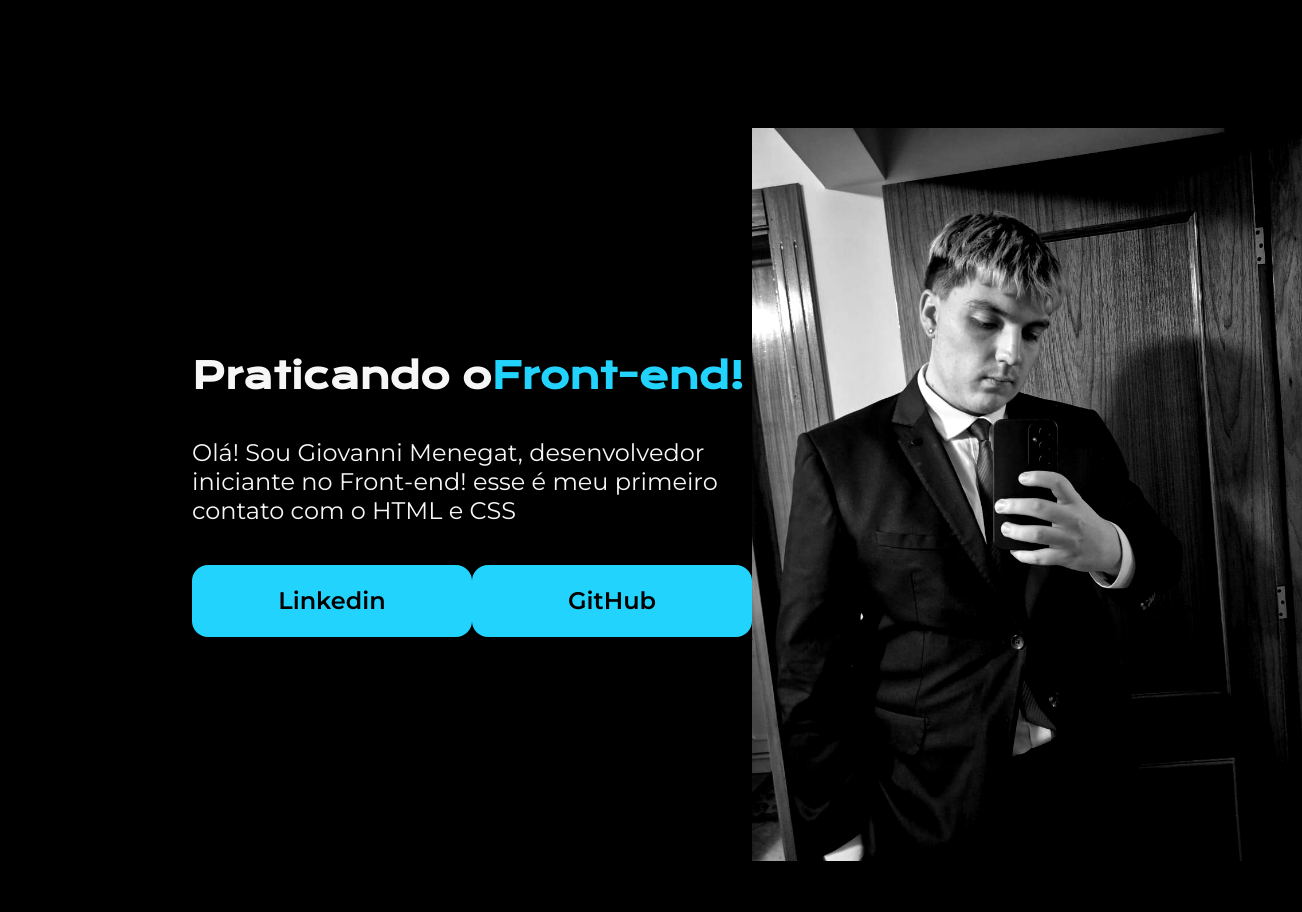
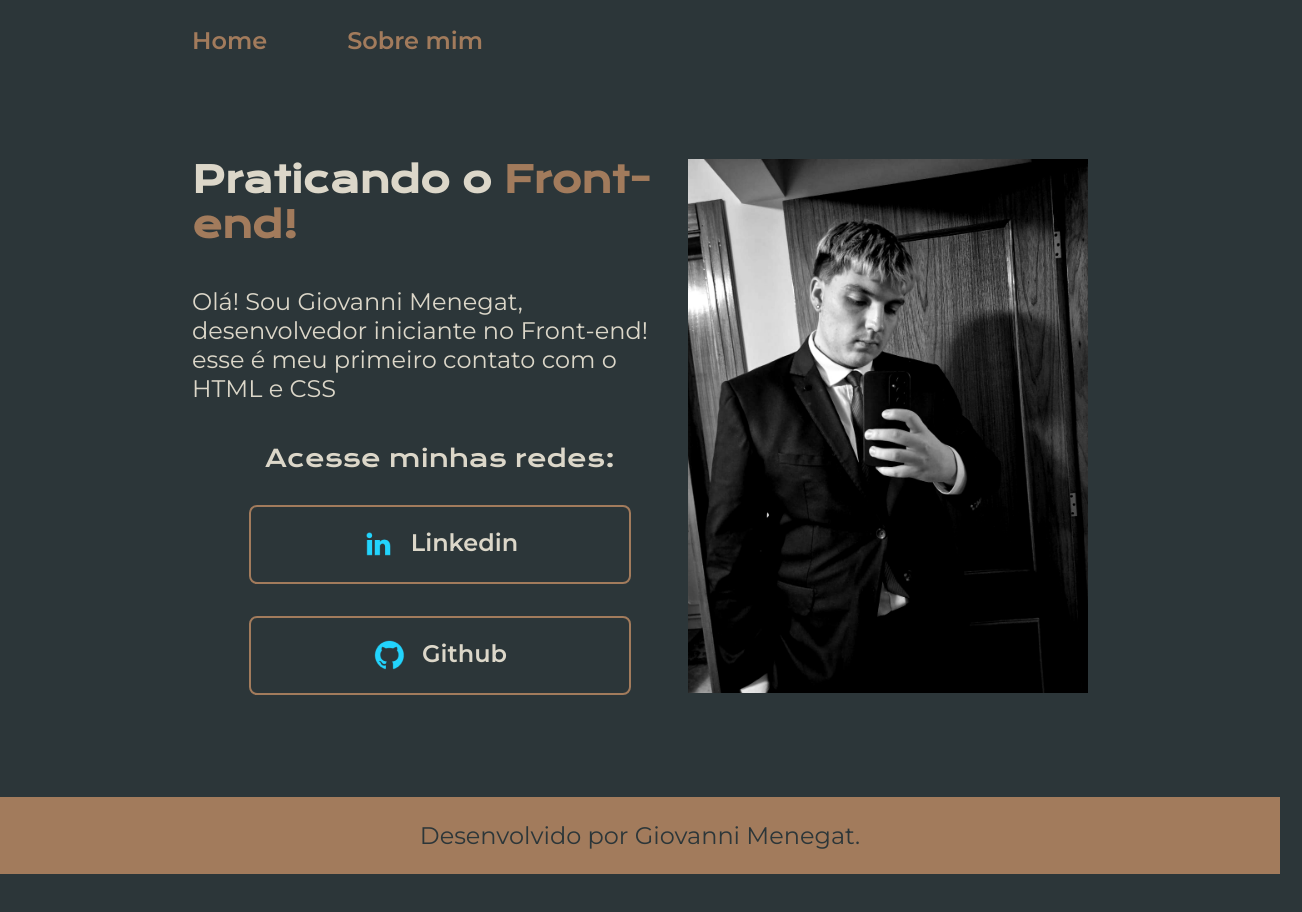
Before and after one commit to giovanni123123123/HTML, a plain HTML site: page index.html in a window 1280 px wide. Shown: the whole page, 1302 px wide, since content can reach past the window. After the commit the page ends 874 px from the top, so only its background shows below. Drawn offline with nearby package versions, Linux system fonts and the light colour scheme.

Commit message:
segundo commit

```diff
--- a/index.html
+++ b/index.html
@@ -6,26 +6,40 @@
     <meta http-equiv="X-UA-Compatible" content="IE=edge">
     <meta name="viewport" content="width=device-width, initial-scale=1.0">
     <title>Portifolio</title>
-    <link rel="stylesheet" href="style.css">
+    <link rel="stylesheet" href="./styles/style.css">
 </head>
 
 <body>
-    <header></header>
+    <header class="cabecalho">
+        <nav class="cabecalho__menu">
+            <a class="cabecalho__menu__link" href="index.html">Home</a>
+            <a class="cabecalho__menu__link" href="about.html">Sobre mim</a>
+        </nav>
+    </header>
     <main class="apresentacao">
         <section class="apresentacao__conteudo">
             <h1 class="apresentacao__conteudo__titulo">Praticando o<strong
-            class="titulo-destaque">Front-end!
+            class="titulo-destaque"> Front-end!
             </strong></h1>
             <p class="apresentacao__conteudo__texto">Olá! Sou Giovanni Menegat, desenvolvedor iniciante no
             Front-end! esse é meu primeiro contato com o HTML e CSS</p>
             <div class="apresentacao__links">
-                <a class="apresentacao__links__link" href="https://www.linkedin.com/in/giovanni-menegat-2ba7b42aa/">Linkedin</a>
-                <a class="apresentacao__links__link" href="https://github.com/giovanni123123123">GitHub</a>
+                <h2 class="apresentacao__links__subtitulo">Acesse minhas redes:</h2>
+                <a class="apresentacao__links__link" href="https://www.linkedin.com/in/giovanni-menegat-2ba7b42aa/">
+                    <img src="./assets/linkedin.png" alt="Icone Linkedin">
+                    Linkedin
+                </a>
+                <a class="apresentacao__links__link" href="https://github.com/giovanni123123123">
+                    <img src="./assets/github.png" alt="Icone Github">
+                    Github
+                </a>
             </div>
         </section>
-        <img class="apresentacao__imagem" src="imagemgiovanni.png" alt="Foto Giovanni">
+        <img class="apresentacao__imagem" src="./assets/imagemgiovanni.png" alt="Foto Giovanni">
     </main>
-    <footer></footer>
+    <footer class="rodape">
+        <p>Desenvolvido por Giovanni Menegat.</p>
+    </footer>
 </body>
 
 </html>
--- a/style.css
+++ /dev/null
@@ -1,62 +0,0 @@
-@import url('https://fonts.googleapis.com/css2?family=Krona+One&family=Montserrat:wght@400;600&display=swap');
-
-*{
-    margin: 0;
-    padding: 0;
-}
-
-body{
-    height: 100vh;
-    box-sizing: border-box;
-    background-color: #000000;
-    color: #F6F6F6;
-}
-
-.titulo-destaque{
-    color: #22D4FD;
-}
-
-.apresentacao{
-    margin: 10% 15%;
-    display: flex;
-    align-items: center;
-    justify-content: space-between;
-}
-.apresentacao__conteudo{
-    width: 615px;
-    display: flex;
-    flex-direction: column;
-    gap: 40px;
-}
-
-.apresentacao__conteudo__titulo{
-    font-size: 36px;
-    font-family: 'Krona One', sans-serif;
-}
-
-.apresentacao__conteudo__texto{
-    font-size: 24px;
-    font-family: 'Montserrat', sans-serif;
-}
-
-.apresentacao__links{
-    display: flex;
-    justify-content: space-between;
-}
-
-.apresentacao__links__link{
-    background-color: #22D4FD;
-    width: 280px;
-    text-align: center;
-    border-radius: 16px;
-    font-size: 24px;
-    font-weight: 600;
-    padding: 21.5px 0;
-    text-decoration: none;
-    color: #000000;
-    font-family: 'Montserrat', sans-serif;
-}
-
-.apresentacao__imagem {
-    width: 550px;
-}
--- /dev/null
+++ b/styles/style.css
@@ -0,0 +1,116 @@
+@import url('https://fonts.googleapis.com/css2?family=Krona+One&family=Montserrat:wght@400;600&display=swap');
+
+:root{
+    --cor-primaria: #2C3639;
+    --cor-secundaria: #DCD7C9;
+    --cor-terciaria: #A27B5C;
+    --cor-hover: #3F4E4F;
+
+    --fonte-primaria: 'Krona One', sans-serif;
+    --fonte-secundaria: 'Montserrat', sans-serif;
+}
+
+*{
+    margin: 0;
+    padding: 0;
+}
+
+body{
+    /* height: 100vh;*/
+    box-sizing: border-box;
+    background-color: var(--cor-primaria);
+    color: var(--cor-secundaria);
+}
+
+.cabecalho{
+    padding: 2% 0% 0% 15%;
+}
+
+.cabecalho__menu{
+    display: flex;
+    gap: 80px;
+}
+
+.cabecalho__menu__link{
+    font-family: var(--fonte-secundaria);
+    font-size: 24px;
+    font-weight: 600;
+    color: var(--cor-terciaria);
+    text-decoration: none;
+}
+
+.apresentacao{
+    padding: 8% 15%;
+    display: flex;
+    align-items: center;
+    justify-content: space-between;
+}
+.apresentacao__conteudo{
+    width: 615px;
+    display: flex;
+    flex-direction: column;
+    gap: 40px;
+}
+
+.apresentacao__conteudo__titulo{
+    font-size: 36px;
+    font-family: var(--fonte-primaria);
+}
+
+.titulo-destaque{
+    color: var(--cor-terciaria);
+}
+
+.apresentacao__conteudo__texto{
+    font-size: 24px;
+    font-family: var(--fonte-secundaria);
+}
+
+.apresentacao__links{
+    display: flex;
+    justify-content: space-between;
+    flex-direction: column;
+    align-items: center;
+    gap: 32px;
+}
+
+.apresentacao__imagem{
+    width: 400px;
+}
+
+
+.apresentacao__links__subtitulo{
+    font-family: var(--fonte-primaria);
+    font-weight: 400;
+    font-size: 24px;
+}
+
+.apresentacao__links__link{
+    display: flex;
+    justify-content: center;
+    gap: 16px;
+    border: 2px solid var(--cor-terciaria);
+    width: 378px;
+    text-align: center;
+    border-radius: 8px;
+    font-size: 24px;
+    font-weight: 600;
+    padding: 21.5px 0;
+    text-decoration: none;
+    color: var(--cor-secundaria);
+    font-family: var(--fonte-secundaria);
+}
+
+.apresentacao__links__link:hover{
+    background-color: var(--cor-hover);
+}
+
+.rodape{
+    color: var(--cor-primaria);
+    background-color: var(--cor-terciaria);
+    padding: 24px;
+    text-align: center;
+    font-family: var(--fonte-secundaria);
+    font-size: 24px;
+    font-weight: 400;
+}
```
Also changed, not shown: about.html (added, +29 -0 lines), assets/Imagem.png (added), assets/github.png (added), assets/imagemgiovanni.png (renamed from imagemgiovanni.png), assets/instagram.png (added), assets/linkedin.png (added), assets/twitch.png (added), assets/twitter-novo.png (added), assets/twitter.png (added).
